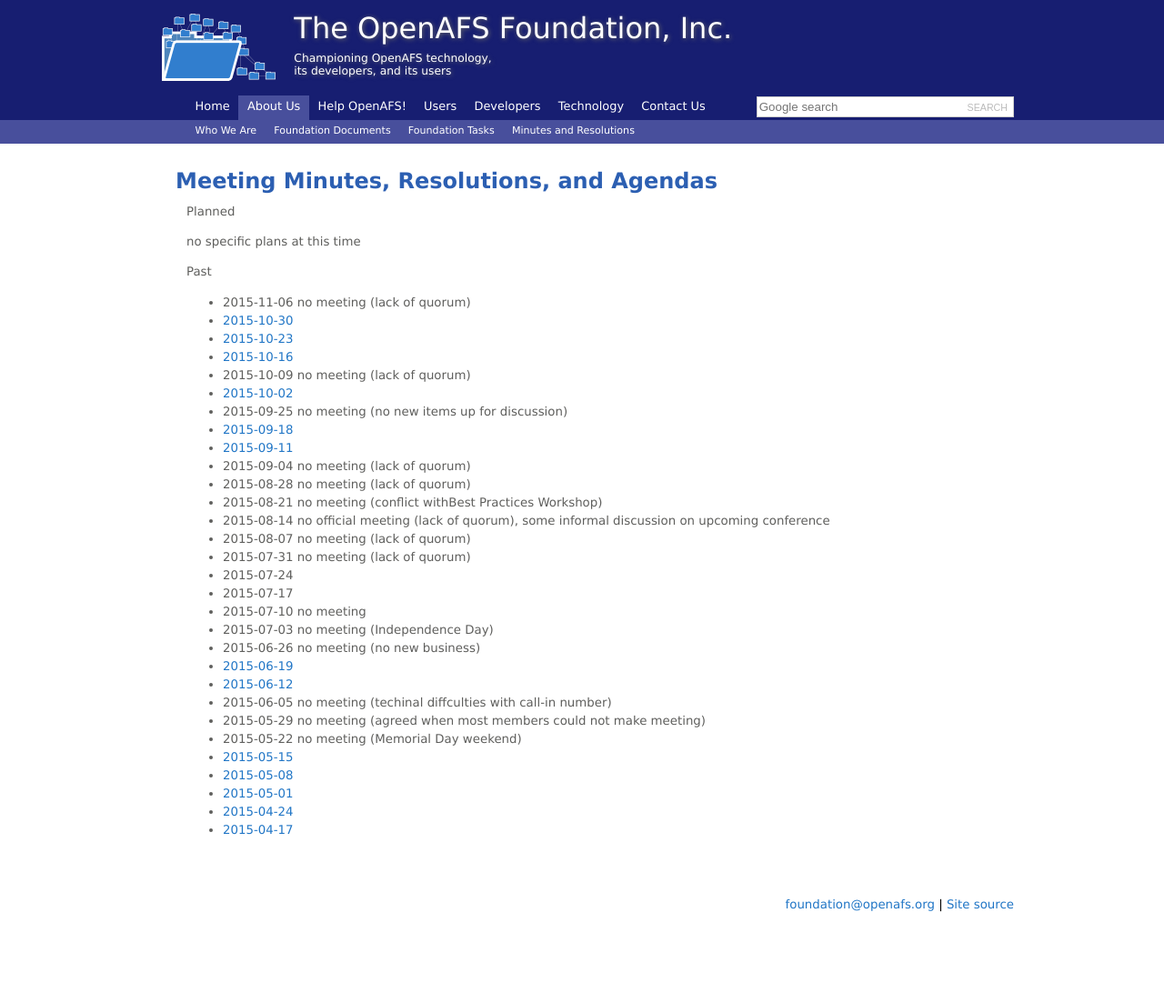
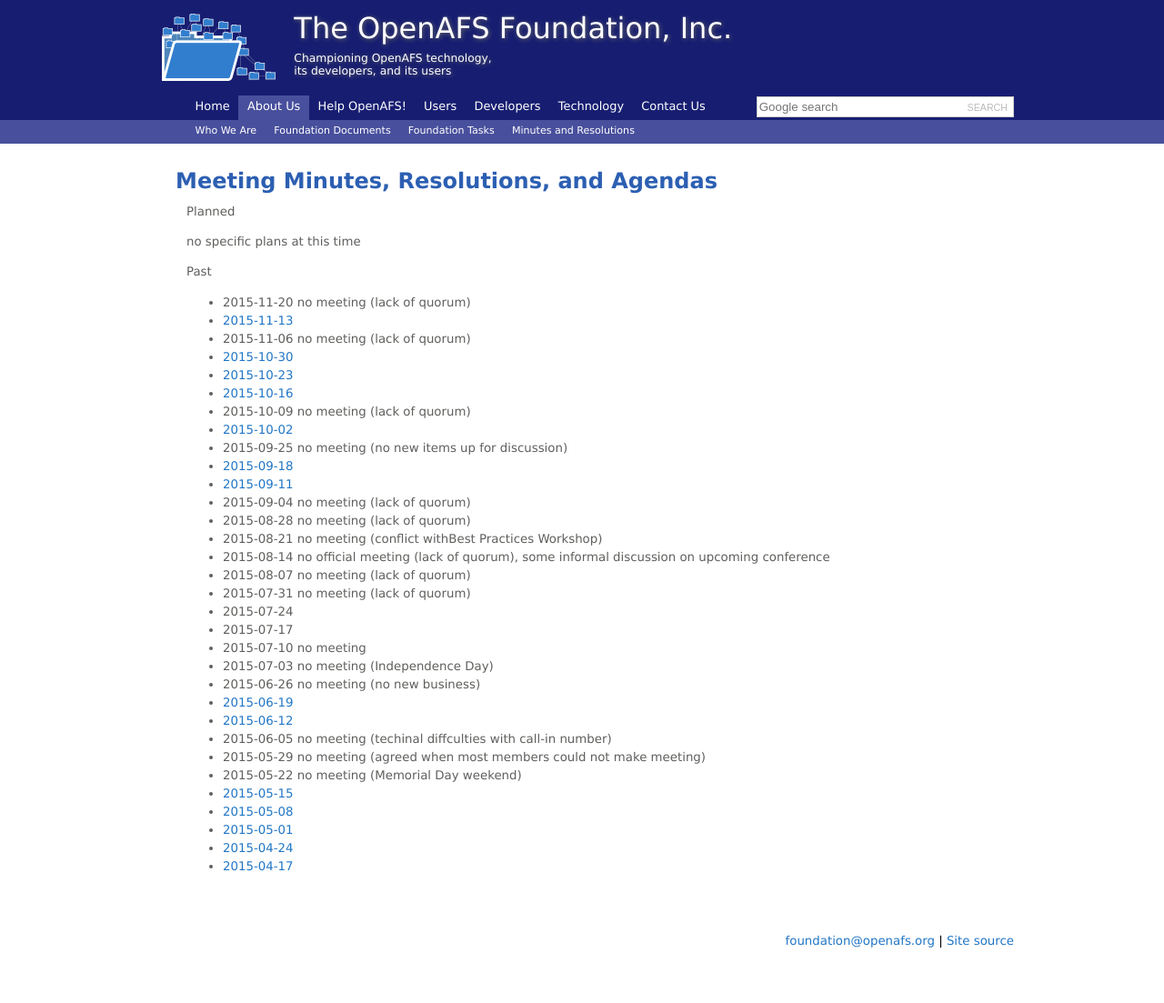
Before and after one commit to openafsfoundation/openafsfoundation.org, a Jekyll site: the page built from about/minutes/index.md, in a window 1280 px wide. Shown: the whole page at 91% size. Built offline with Jekyll 4.4.1, drawn with Linux system fonts in a browser that asks for light colours; before the commit the page ends 1063 px from its top, so only the background shows below that.

Commit message:
Update index.md

```diff
--- a/about/minutes/index.md
+++ b/about/minutes/index.md
@@ -11,6 +11,8 @@
 
 Past
 
+* 2015-11-20 no meeting (lack of quorum)
+* [2015-11-13]({{site.github.url}}/about/minutes/2015-11-13/)
 * 2015-11-06 no meeting (lack of quorum)
 * [2015-10-30]({{site.github.url}}/about/minutes/2015-10-30/)
 * [2015-10-23]({{site.github.url}}/about/minutes/2015-10-23/)
```
